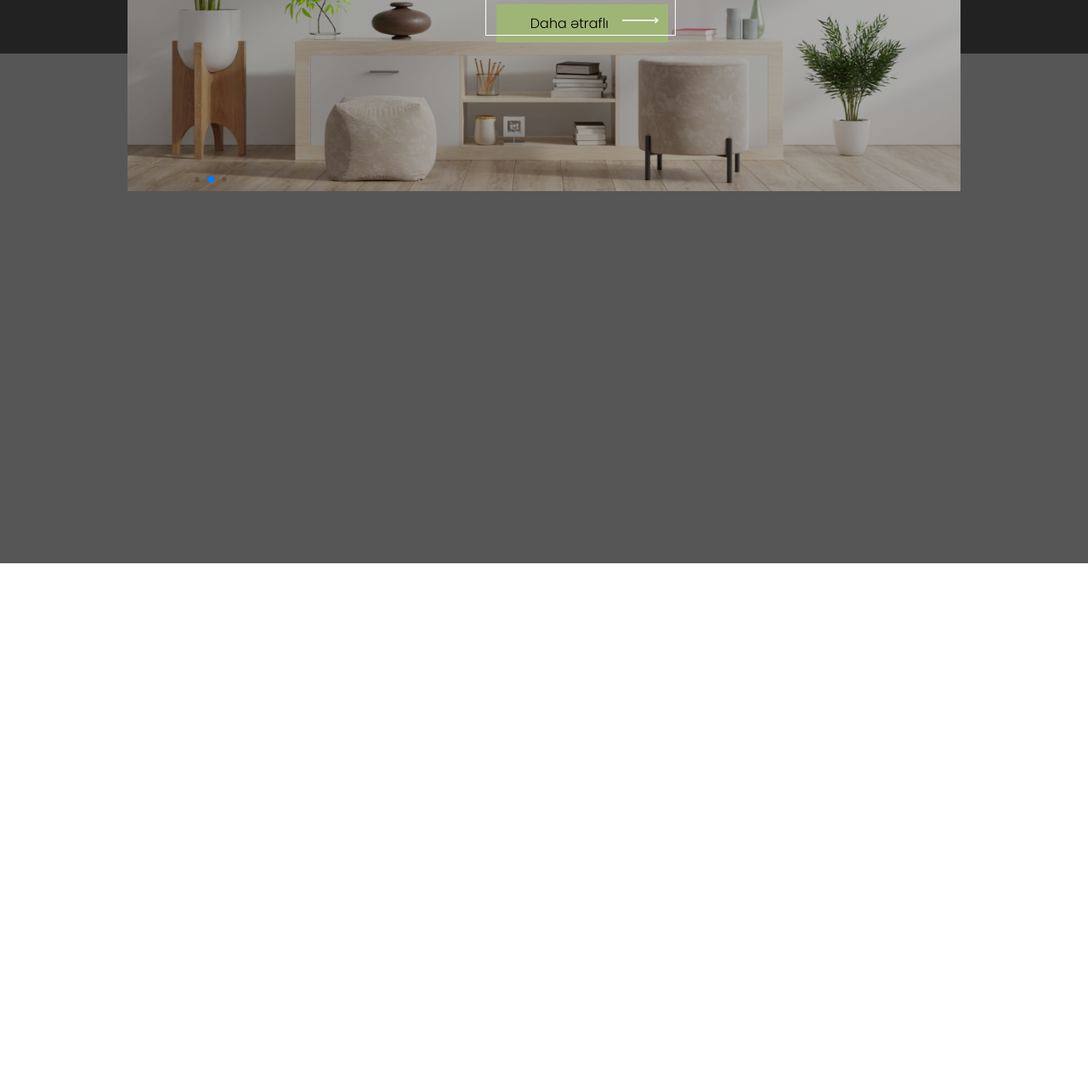
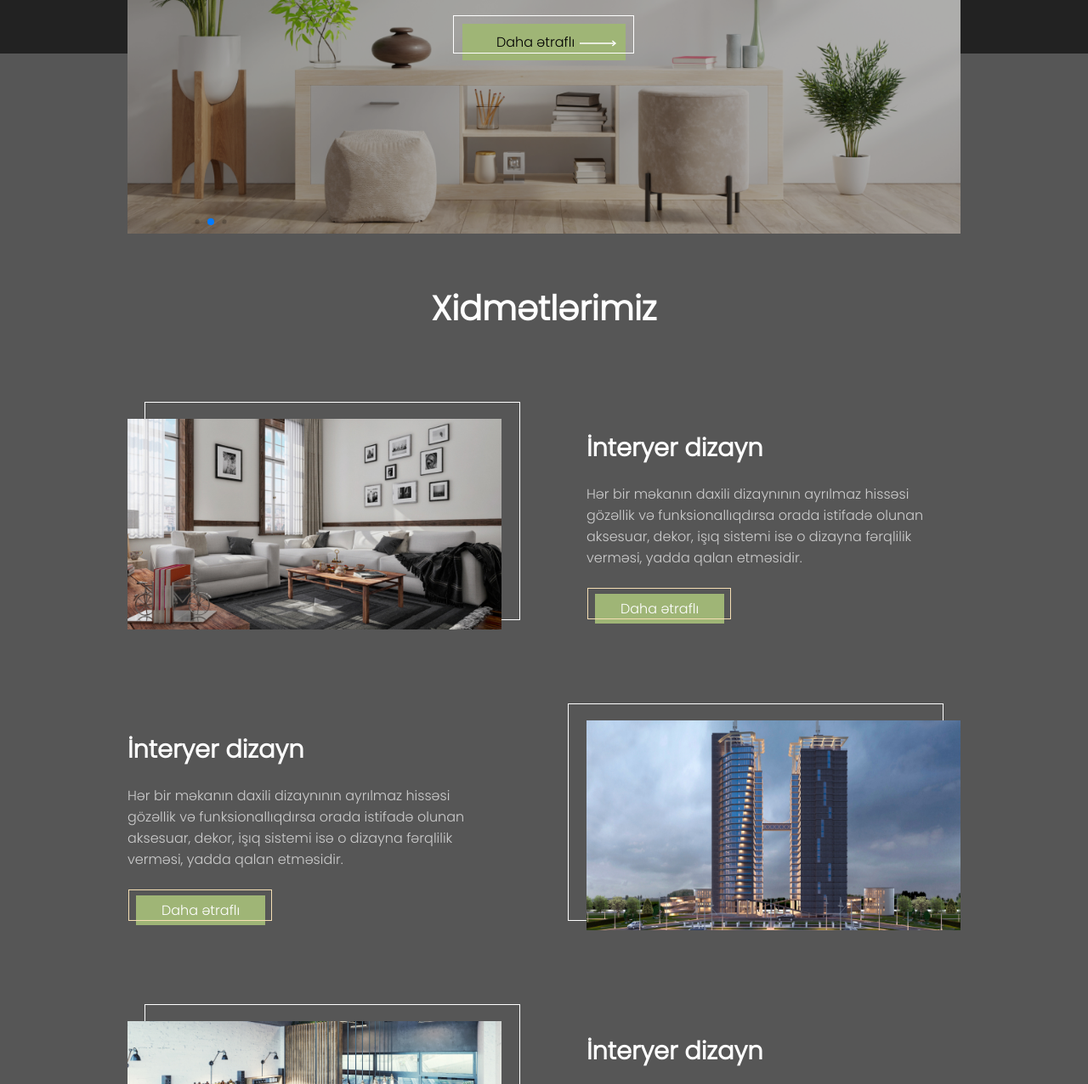
Before and after one commit to Shakhmurad7/IT-Amazing-Dizayn, a plain HTML site: page index.html in a window 1280 px wide. Shown: the part 437-1713 px from the top of the page at 85% size. Before the commit the page ends 1100 px from the top, so only its background shows below. Drawn offline with nearby package versions, Linux system fonts and the light colour scheme.

Commit message:
added section

```diff
--- a/Home-Page/Style.css
+++ b/Home-Page/Style.css
@@ -1,6 +1,17 @@
 body {
+    overflow-x: hidden;
     margin: 0;
     padding: 0;
+}
+html{
+    overflow-x: hidden;
+}
+a{
+    text-decoration: none;
+    cursor: pointer;
+}
+button{
+    cursor: pointer;
 }
 * {
   font-family: "Poppins", sans-serif;
@@ -14,9 +25,8 @@ a {
 
 /* ----swiper---- */
 .swiper {
-  position: relative;
   width: 100%;
-  height: 550px;
+  height: 600px;
 }
 .swiper-slide {
   color: white;
@@ -32,9 +42,6 @@ a {
   > .swiper-pagination-bullets.swiper-pagination-bullets-dynamic,
 .swiper-pagination-horizontal.swiper-pagination-bullets.swiper-pagination-bullets-dynamic {
   left: 10% !important;
-}
-.swiper-slide {
-  position: relative;
 }
 .swiper-slide::after {
   width: 100%;
@@ -53,40 +60,40 @@ header {
   font-size: 3rem;
   color: white;
 }
-.header-center-text {
-  top: 40%;
-  left: 40%;
-  text-align: center;
+.header-center-a a::after{
     position: absolute;
-  z-index: 100;
+    border: 1px solid white;
+    content: "";
+    height: 100%;
+    width: 110%;
+    top: -10px;
+    right: -10px;
+
 }
-.header-center-a a {
+.header-center-a a{
+    position: relative;
+    background-color: #9fb576;
+    padding: 10px 60px 10px 40px;
     color: rgb(0, 0, 0);
 }
-.header-center-a {
-  cursor: pointer;
-  padding: 10px 70px 10px 40px;
-  background-color: #9fb576;
+.header-center-a{
 position: relative;
 }
-.header-center-a::after {
-  position: absolute;
-  content: "";
-  top: -10px;
-  width: 110%;
-  height: 100%;
-  right: -9px;
-  border: 1px solid white;
-}
+
 .header-center-a img {
   user-select: none;
   position: absolute;
   right: 10px;
   height: 8px;
-  top: 15px;
+  top: 10px;
 }
+
 .header-center-text {
+    top: 40%;
     align-items: center;
+    z-index: 100;
+    width: 100%;
+    position: absolute;
     display: flex;
     flex-direction: column;
      gap: 50px;
@@ -146,7 +153,95 @@ header {
 
 /* ----main---- */
 main{
+    padding-top:250px;
     width: 100%;
-    height: 600px;
+    height:auto;
     background-color: #565656;
 }
+.section-top-text{
+    text-align: center;
+}
+.section-top-text h2{
+    color: white;
+    font-size: 2.5rem;
+}
+.section-block{
+    align-items: center;
+    padding-top: 100px;
+    width: 100%;
+    display: flex;
+    gap: 100px;
+    justify-content: center;
+}
+.section-img::after{
+    position: absolute;
+    content: '';
+    width: 100%;
+    height: 100%;
+    left: 20px;
+    top: -20px;
+    border: 1px solid white;
+}
+.section-img{
+    position: relative;
+    max-width: 600px;
+    width: 100%;
+}
+.section-img img{
+    z-index: 100;
+    position: relative;
+    max-width: 600px;
+    width: 100%;
+}
+.section-img-center::after{
+    position: absolute;
+    content: '';
+    width: 100%;
+    height: 100%;
+    right: 20px;
+    top: -20px;
+    border: 1px solid white;
+}
+.section-img-center{
+    position: relative;
+    max-width: 600px;
+    width: 100%;
+}
+.section-img-center img{
+    z-index: 100;
+    position: relative;
+    max-width: 600px;
+    width: 100%;
+}
+.section-text-right p{
+    opacity: 0.7;
+}
+.section-text-right h3{
+    font-size: 1.8rem;
+}
+.section-text-right a::after{
+    position: absolute;
+    content: '';
+    border:  1px solid wheat;
+    width: 110%;
+    height: 100%;
+    top: -7px;
+    right: -8px;
+}
+.section-text-right a{
+    margin-left: 10px;
+    margin-top: 10px;
+    position: relative;
+    width: fit-content;
+    background-color: #9fb576;
+    padding: 5px 30px;
+    color: white;
+}
+.section-text-right{
+    color: white;
+    display: flex;
+    flex-direction: column;
+    gap: 20px;
+    width: 100%;
+    max-width: 500px;
+}
--- a/index.html
+++ b/index.html
@@ -43,16 +43,7 @@
           </div>
 
           <div class="header-top-right">
-            <button>Əlaqə</button>
-            <img src="./img/Group 2.svg" />
-          </div>
-        </div>
-
-        <div class="header-center-text">
-          <h2>İnteryer dizayn</h2>
-
-          <div class="header-center-a">
-            <a href="#">Daha ətraflı</a>
+            <a href="./index.html"> <button>Əlaqə</button></a>
             <img src="./img/Group 2.svg" />
           </div>
         </div>
@@ -64,19 +55,72 @@
             <div class="swiper-slide"><img src="./img/Rectangle 2.png" /></div>
             <div class="swiper-slide"><img src="./img/Rectangle 1.png" /></div>
           </div>
+
+          <!-- ---title-in-swiper---- -->
+          <div class="header-center-text">
+            <h2>İnteryer dizayn</h2>
+
+            <div class="header-center-a">
+              <a href="./index.html">Daha ətraflı</a>
+              <img src="./img/Group 2.svg" />
+            </div>
+          </div>
+
           <div class="swiper-pagination"></div>
         </div>
-
       </div>
     </header>
 
-<main>
-    <div class="Big-container">
+    <main>
 
-    </div>
-</main>
+      <div class="Big-container">
+            <div class="section-top-text">
+                <h2>Xidmətlərimiz</h2>
+            </div>
+
+            <div class="section-block">
+                <div class="section-img">
+                    <img src="./img/Rectangle 45.jpg">
+                </div>
+
+                <div class="section-text-right">
+                    <h3>İnteryer dizayn</h3>
+                    <p>Hər bir məkanın daxili dizaynının ayrılmaz hissəsi gözəllik və funksionallıqdırsa orada istifadə olunan aksesuar, dekor, işıq sistemi isə o dizayna fərqlilik verməsi, yadda qalan etməsidir. </p>
+                    <a href="#">Daha ətraflı</a>
+                </div>
+            </div>
 
 
+            <div class="section-block">
+
+                <div class="section-text-right">
+                    <h3>İnteryer dizayn</h3>
+                    <p>Hər bir məkanın daxili dizaynının ayrılmaz hissəsi gözəllik və funksionallıqdırsa orada istifadə olunan aksesuar, dekor, işıq sistemi isə o dizayna fərqlilik verməsi, yadda qalan etməsidir. </p>
+                    <a href="#">Daha ətraflı</a>
+                </div>
+
+                <div class="section-img-center">
+                    <img src="./img/Rectangle 8.jpg">
+                </div>
+            </div>
+
+
+            <div class="section-block">
+                <div class="section-img">
+                    <img src="./img/Rectangle 9.jpg">
+                </div>
+
+                <div class="section-text-right">
+                    <h3>İnteryer dizayn</h3>
+                    <p>Hər bir məkanın daxili dizaynının ayrılmaz hissəsi gözəllik və funksionallıqdırsa orada istifadə olunan aksesuar, dekor, işıq sistemi isə o dizayna fərqlilik verməsi, yadda qalan etməsidir. </p>
+                    <a href="#">Daha ətraflı</a>
+                </div>
+            </div>
+
+
+      </div>
+
+    </main>
 
     <script src="https://cdn.jsdelivr.net/npm/swiper@8/swiper-bundle.min.js"></script>
     <script src="./Home-Page/add.js"></script>
```
Also changed, not shown: img/Rectangle 45.jpg (added), img/Rectangle 8.jpg (added), img/Rectangle 9.jpg (added). Lines whose indentation alone changed are shown as unchanged.
